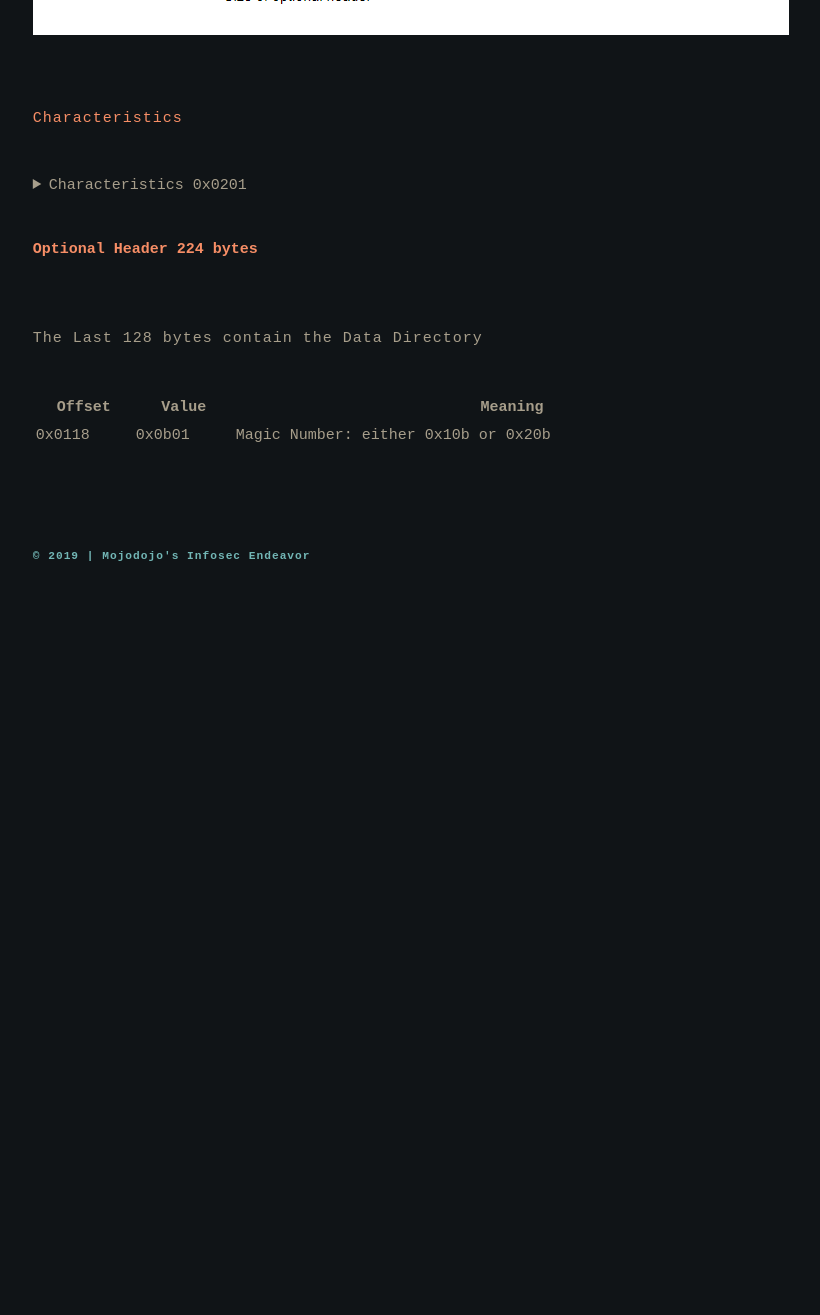
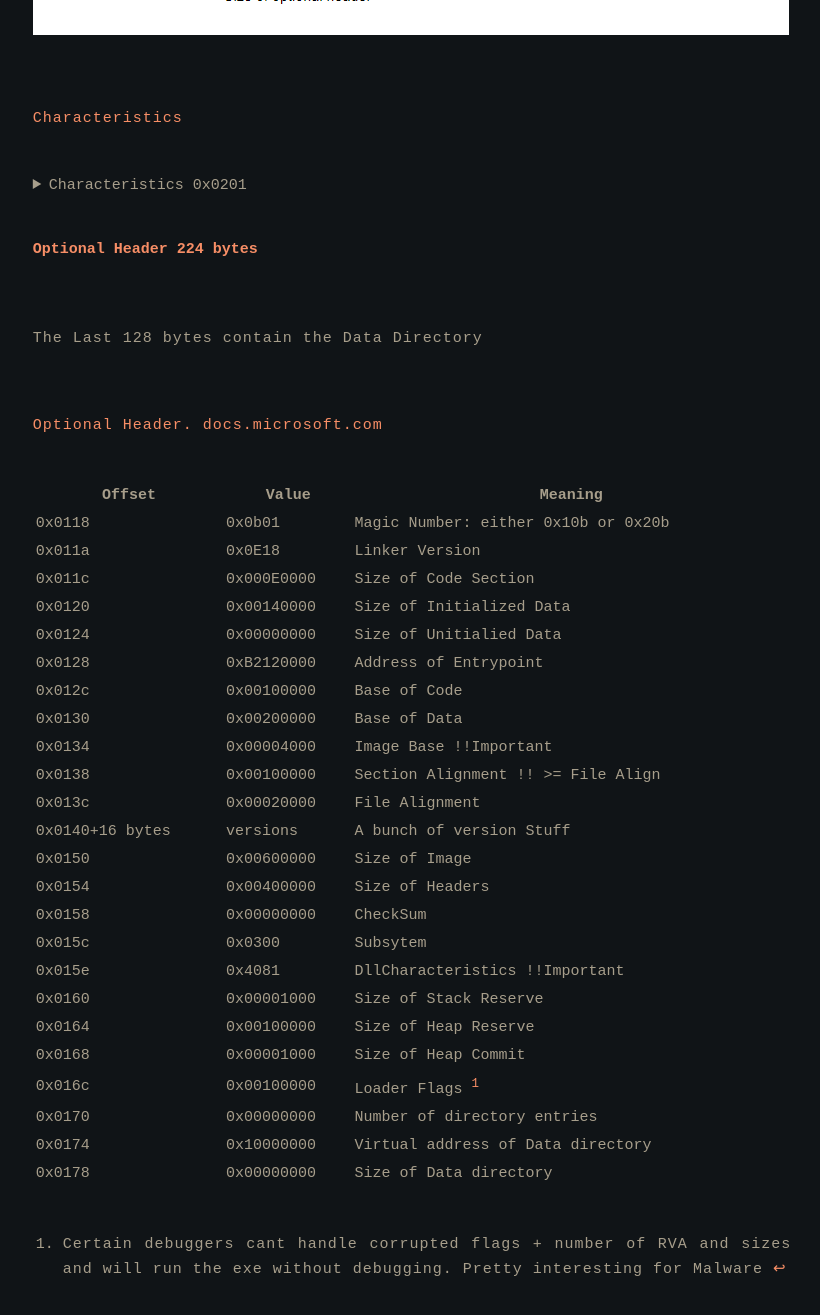
Before and after one commit to mojodojo101/mojo_blog, a Jekyll site: the page built from all_collections/_posts/2020-06-02-PortableExecutable.md, in a window 1280 px wide and 1400 px high, scrolled down 3277 px. Shown: the top 1315 px of the window, without its empty margins (228-1048 px from the left). Built offline with Jekyll 4.4.1, drawn with Linux system fonts in a browser that asks for light colours; before the commit the page ends 3907 px from its top, so only the background shows below that.

Commit message:
optional header

```diff
--- a/all_collections/_posts/2020-06-02-PortableExecutable.md
+++ b/all_collections/_posts/2020-06-02-PortableExecutable.md
@@ -81,8 +81,10 @@ The location of the Header will depend on the E-lfanew value in the Dos Header
 [Characteristics](https://docs.microsoft.com/en-us/windows/win32/debug/pe-format#characteristics)
 
 <details><summary>Characteristics 0x0201</summary>
-1. MAGE_FILE_RELOCS_STRIPPED 0x0001. Image only, Windows CE, and Microsoft Windows NT and later. This indicates that the file does not contain base relocations and must therefore be loaded at its preferred base address. If the base address is not available, the reports an   error. The default behavior of the linker is to strip base relocations from executable (EXE) files.
-2. IMAGE_FILE_DEBUG_STRIPPED 0x0200.Debugging information is removed from the image file.
+
+   1. MAGE_FILE_RELOCS_STRIPPED 0x0001. Image only, Windows CE, and Microsoft Windows NT and later. This indicates that the file does not        contain base relocations and must therefore be loaded at its preferred base address. If the base address is not available, the reports     an error. The default behavior of the linker is to strip base relocations from executable (EXE) files.
+
+    2. IMAGE_FILE_DEBUG_STRIPPED 0x0200.Debugging information is removed from the image file.
 
 </details>
 
@@ -92,7 +94,53 @@ The location of the Header will depend on the E-lfanew value in the Dos Header
 
 The Last 128 bytes contain the Data Directory
 
+[Optional Header. docs.microsoft.com](https://docs.microsoft.com/en-us/windows/win32/api/winnt/ns-winnt-image_optional_header32)
+
 |:----------------+:---------------+:----------------------------------|
 |Offset           |Value           | Meaning                           |
 |-----------------|----------------|-----------------------------------|
 |0x0118           |0x0b01          |Magic Number: either 0x10b or 0x20b|
+|0x011a           |0x0E18          |Linker Version                     |
+|0x011c           |0x000E0000      |Size of Code Section               |
+|0x0120           |0x00140000      |Size of Initialized Data           |
+|0x0124           |0x00000000      |Size of Unitialied Data            |
+|0x0128           |0xB2120000      |Address of Entrypoint              |
+|0x012c           |0x00100000      |Base of Code                       |
+|0x0130           |0x00200000      |Base of Data                       |
+|0x0134           |0x00004000      |Image Base   !!Important           |
+|0x0138           |0x00100000      |Section Alignment !! >= File Align |
+|0x013c           |0x00020000      |File Alignment                     |
+|0x0140+16 bytes  | versions       |A bunch of version Stuff           |
+|0x0150           |0x00600000      |Size of Image                      |
+|0x0154           |0x00400000      |Size of Headers                    |
+|0x0158           |0x00000000      |CheckSum                           |
+|0x015c           |0x0300          |Subsytem                           |
+|0x015e           |0x4081          |DllCharacteristics  !!Important    |
+|0x0160           |0x00001000      |Size of Stack Reserve              |
+|0x0164           |0x00100000      |Size of Heap Reserve               |
+|0x0168           |0x00001000      |Size of Heap Commit                |
+|0x016c           |0x00100000      |Loader Flags [^1]                  |
+|0x0170           |0x00000000      |Number of directory entries        |
+|0x0174           |0x10000000      |Virtual address of Data directory  |
+|0x0178           |0x00000000      |Size of Data directory             |
+
+
+
+
+
+
+
+
+
+
+
+
+
+
+
+
+
+
+
+
+[^1]: Certain debuggers cant handle corrupted flags + number of RVA and sizes and will run the exe without debugging. Pretty interesting for Malware
```
